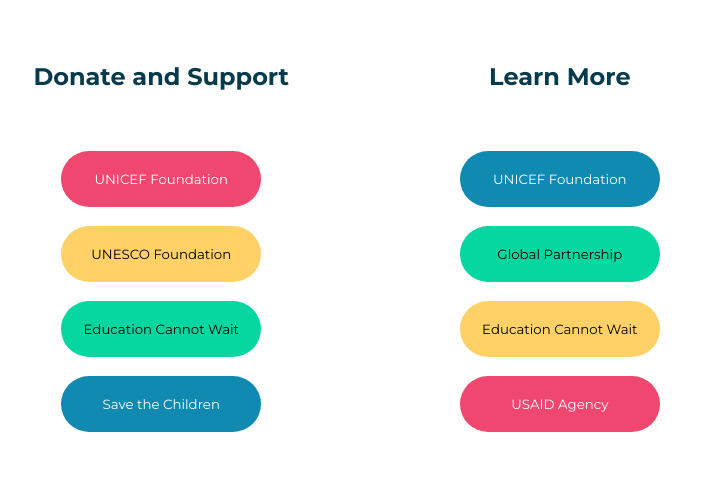
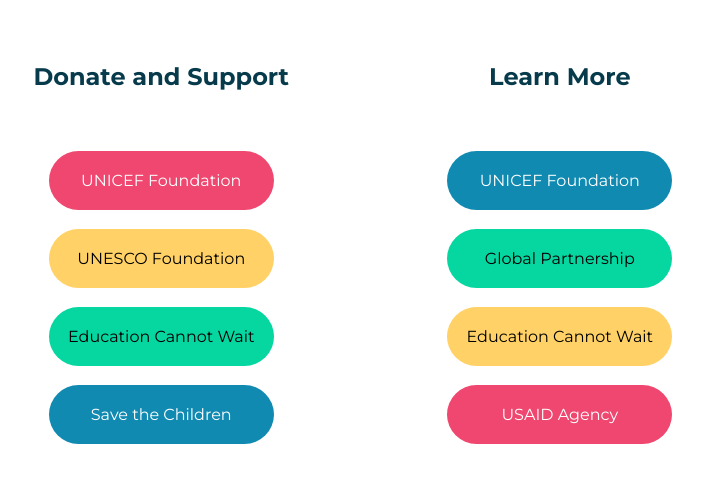
Before and after one commit to edu-stats/edu-stats.github.io, a plain HTML site: page niger.html in a window 1280 px wide. Shown: the part 925-1407 px from the top of the page, without its empty margins (308-1011 px from the left). Drawn offline with Linux system fonts and the light colour scheme.

Commit message:
Made buttons slightly larger

```diff
--- a/style.css
+++ b/style.css
@@ -55,10 +55,11 @@
 
 button {
     font-family: "Montserrat", sans-serif;
+    font-size: 16px;
     text-align: center;
-    padding: 20px;
+    padding: 20px 10px;
     border-radius: 50px;
-    width: 200px;
+    width: 225px;
     border: 0px solid black;
     box-shadow: none;
     transition: all 0.25s ease 0s;
```
